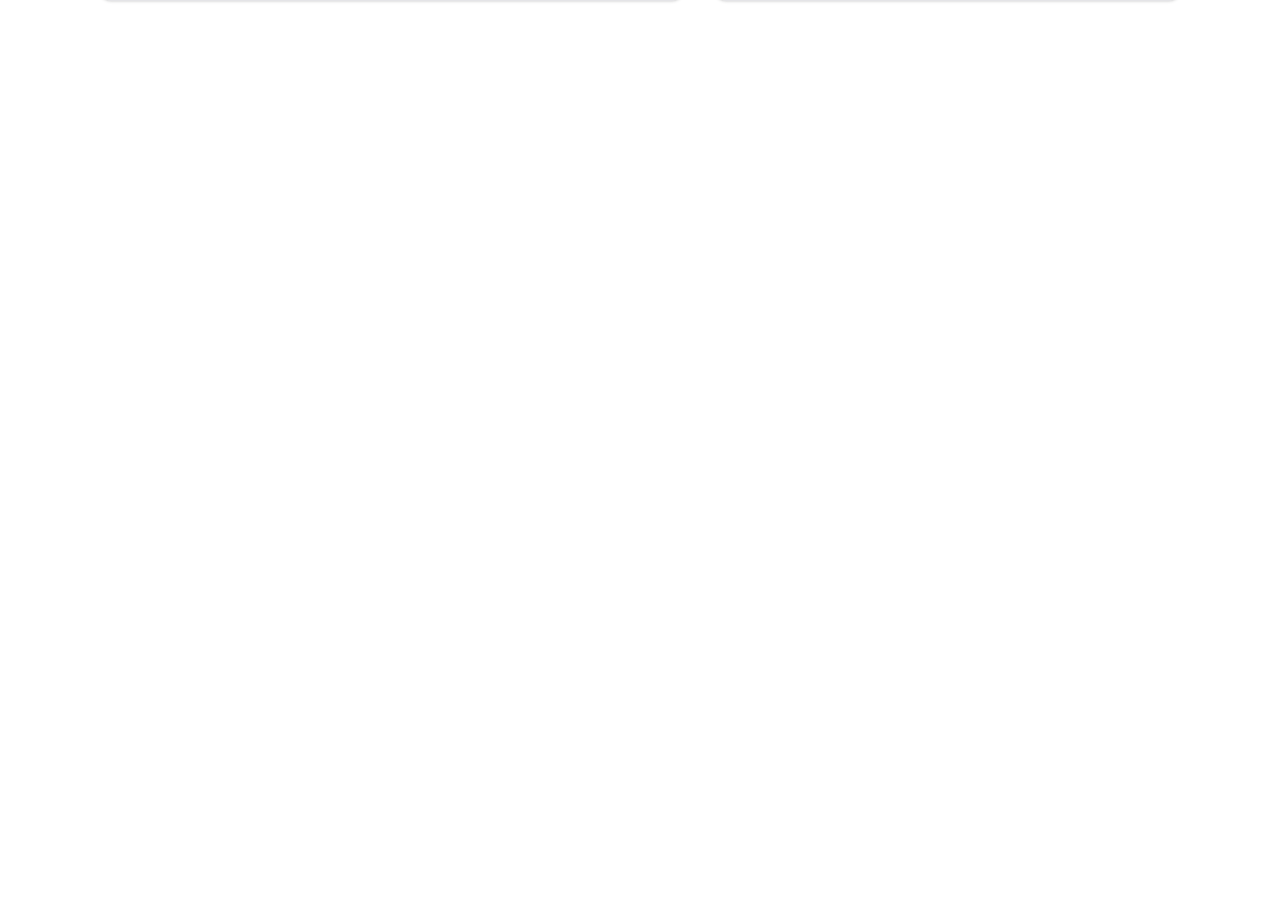
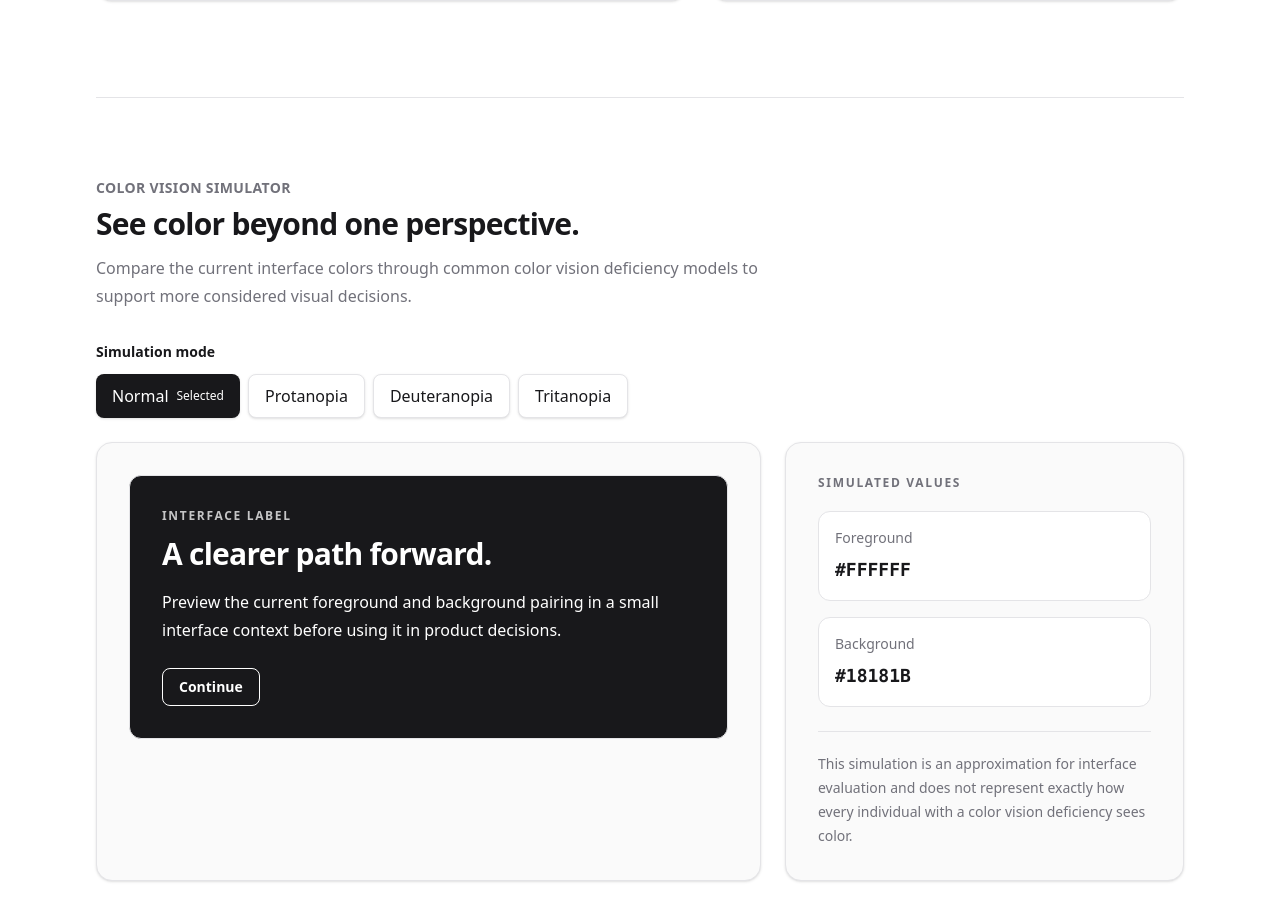
Before and after one commit to AldoKT/readease-accessibility-checker, a Next.js app: page / in a window 1280 px wide. Shown: the part 2488-3409 px from the top of the page. Before the commit the page ends 2601 px from the top, so only its background shows below. Built offline with nearby package versions, Linux system fonts and the light colour scheme.

Commit message:
add color vision simulator

```diff
--- a/src/app/page.tsx
+++ b/src/app/page.tsx
@@ -3,6 +3,7 @@
 import { useMemo, useState } from "react";
 import { ColorInput } from "@/components/ColorInput";
 import { ContrastResult } from "@/components/ContrastResult";
+import { ColorVisionSimulator } from "@/components/ColorVisionSimulator";
 import { HeroPreview } from "@/components/HeroPreview";
 import { PreviewPanel } from "@/components/PreviewPanel";
 import { ReadabilityAnalyzer } from "@/components/ReadabilityAnalyzer";
@@ -88,6 +89,7 @@ export default function Home() {
 
         <PreviewPanel foreground={previewForeground} background={previewBackground} />
         <ReadabilityAnalyzer />
+        <ColorVisionSimulator background={previewBackground} foreground={previewForeground} />
       </div>
     </main>
   );
--- /dev/null
+++ b/src/components/ColorVisionSimulator.tsx
@@ -0,0 +1,106 @@
+"use client";
+
+import { useMemo, useState } from "react";
+import {
+  simulateHexColor,
+  type ColorVisionMode,
+} from "@/lib/colorblind";
+
+type ColorVisionSimulatorProps = {
+  foreground: string | null;
+  background: string | null;
+};
+
+const MODES: ReadonlyArray<{ value: ColorVisionMode; label: string }> = [
+  { value: "normal", label: "Normal" },
+  { value: "protanopia", label: "Protanopia" },
+  { value: "deuteranopia", label: "Deuteranopia" },
+  { value: "tritanopia", label: "Tritanopia" },
+];
+
+export function ColorVisionSimulator({
+  foreground,
+  background,
+}: ColorVisionSimulatorProps) {
+  const [mode, setMode] = useState<ColorVisionMode>("normal");
+  const simulatedForeground = useMemo(
+    () => (foreground === null ? null : simulateHexColor(foreground, mode)),
+    [foreground, mode],
+  );
+  const simulatedBackground = useMemo(
+    () => (background === null ? null : simulateHexColor(background, mode)),
+    [background, mode],
+  );
+  const isAvailable =
+    simulatedForeground !== null && simulatedBackground !== null;
+
+  return (
+    <section aria-labelledby="color-vision-heading" className="mt-20 border-t border-border pt-16 sm:mt-24 sm:pt-20">
+      <div className="max-w-2xl">
+        <p className="text-sm font-semibold tracking-wide text-muted uppercase">Color vision simulator</p>
+        <h2 className="mt-2 text-3xl font-semibold tracking-tight text-foreground" id="color-vision-heading">See color beyond one perspective.</h2>
+        <p className="mt-3 leading-7 text-muted">Compare the current interface colors through common color vision deficiency models to support more considered visual decisions.</p>
+      </div>
+
+      <fieldset className="mt-8">
+        <legend className="text-sm font-semibold text-foreground">Simulation mode</legend>
+        <div className="mt-3 flex flex-wrap gap-2" role="group">
+          {MODES.map(({ value, label }) => {
+            const isSelected = mode === value;
+
+            return (
+              <button
+                aria-pressed={isSelected}
+                className={isSelected ? "inline-flex min-h-11 items-center gap-2 rounded-lg bg-foreground px-4 py-2 font-semibold text-background shadow-sm focus-visible:outline-3 focus-visible:outline-offset-3 focus-visible:outline-blue-700" : "inline-flex min-h-11 items-center gap-2 rounded-lg border border-border bg-background px-4 py-2 font-semibold text-foreground shadow-sm hover:bg-zinc-100 focus-visible:outline-3 focus-visible:outline-offset-3 focus-visible:outline-blue-700"}
+                key={value}
+                onClick={() => setMode(value)}
+                type="button"
+              >
+                {label}
+                {isSelected && <span className="text-xs font-medium">Selected</span>}
+              </button>
+            );
+          })}
+        </div>
+      </fieldset>
+
+      <div className="mt-6 grid gap-6 lg:grid-cols-[minmax(0,1fr)_minmax(20rem,0.6fr)]">
+        <div aria-live="polite" className="rounded-2xl border border-border bg-surface p-6 shadow-sm sm:p-8">
+          {isAvailable ? (
+            <article className="rounded-xl border border-border p-6 sm:p-8" style={{ backgroundColor: simulatedBackground, color: simulatedForeground }}>
+              <p className="text-xs font-semibold tracking-[0.14em] uppercase opacity-75">Interface label</p>
+              <h3 className="mt-3 text-3xl font-semibold tracking-tight">A clearer path forward.</h3>
+              <p className="mt-4 max-w-xl text-base leading-7">Preview the current foreground and background pairing in a small interface context before using it in product decisions.</p>
+              <span className="mt-6 inline-flex rounded-lg border border-current px-4 py-2 text-sm font-semibold">Continue</span>
+            </article>
+          ) : (
+            <div className="flex min-h-64 flex-col justify-center">
+              <p className="text-sm font-semibold tracking-[0.14em] text-muted uppercase">Preview unavailable</p>
+              <h3 className="mt-3 text-xl font-semibold text-foreground">Enter two valid colors to simulate them.</h3>
+              <p className="mt-2 max-w-md text-sm leading-6 text-muted">The simulator uses the foreground and background values from the Contrast Checker above.</p>
+            </div>
+          )}
+        </div>
+
+        <aside className="rounded-2xl border border-border bg-surface p-6 shadow-sm sm:p-8">
+          <p className="text-xs font-semibold tracking-[0.14em] text-muted uppercase">Simulated values</p>
+          {isAvailable ? (
+            <dl className="mt-5 space-y-4">
+              <div className="rounded-xl border border-border bg-background p-4">
+                <dt className="text-sm font-medium text-muted">Foreground</dt>
+                <dd className="mt-2 font-mono text-lg font-semibold text-foreground">{simulatedForeground}</dd>
+              </div>
+              <div className="rounded-xl border border-border bg-background p-4">
+                <dt className="text-sm font-medium text-muted">Background</dt>
+                <dd className="mt-2 font-mono text-lg font-semibold text-foreground">{simulatedBackground}</dd>
+              </div>
+            </dl>
+          ) : (
+            <p className="mt-5 text-sm leading-6 text-muted">Simulated HEX values will appear when both checker colors are valid.</p>
+          )}
+          <p className="mt-6 border-t border-border pt-5 text-sm leading-6 text-muted">This simulation is an approximation for interface evaluation and does not represent exactly how every individual with a color vision deficiency sees color.</p>
+        </aside>
+      </div>
+    </section>
+  );
+}
--- /dev/null
+++ b/src/lib/colorblind.ts
@@ -0,0 +1,119 @@
+import { hexToRgb, srgbChannelToLinear, type RGB } from "@/lib/contrast";
+
+export type ColorVisionMode =
+  | "normal"
+  | "protanopia"
+  | "deuteranopia"
+  | "tritanopia";
+
+type ColorVisionMatrix = readonly [
+  readonly [number, number, number],
+  readonly [number, number, number],
+  readonly [number, number, number],
+];
+
+const MAX_RGB_CHANNEL = 255;
+const LINEAR_RGB_THRESHOLD = 0.0031308;
+
+/**
+ * Full-severity matrices from the Machado, Oliveira, and Fernandes (2009)
+ * physiologically based model. This is an approximate interface-preview aid,
+ * not a medical diagnostic model or an exact representation of any individual's vision.
+ */
+const COLOR_VISION_MATRICES: Record<
+  Exclude<ColorVisionMode, "normal">,
+  ColorVisionMatrix
+> = {
+  protanopia: [
+    [0.152286, 1.052583, -0.204868],
+    [0.114503, 0.786281, 0.099216],
+    [-0.003882, -0.048116, 1.051998],
+  ],
+  deuteranopia: [
+    [0.367322, 0.860646, -0.227968],
+    [0.280085, 0.672501, 0.047413],
+    [-0.01182, 0.04294, 0.968881],
+  ],
+  tritanopia: [
+    [1.255528, -0.076749, -0.178779],
+    [-0.078411, 0.930809, 0.147602],
+    [0.004733, 0.691367, 0.3039],
+  ],
+};
+
+function clampChannel(channel: number): number {
+  if (!Number.isFinite(channel)) {
+    return 0;
+  }
+
+  return Math.min(MAX_RGB_CHANNEL, Math.max(0, Math.round(channel)));
+}
+
+function normalizeRgb({ r, g, b }: RGB): RGB {
+  return {
+    r: clampChannel(r),
+    g: clampChannel(g),
+    b: clampChannel(b),
+  };
+}
+
+function linearChannelToSrgb(channel: number): number {
+  const clampedChannel = Math.min(1, Math.max(0, channel));
+
+  return clampedChannel <= LINEAR_RGB_THRESHOLD
+    ? clampedChannel * 12.92
+    : 1.055 * clampedChannel ** (1 / 2.4) - 0.055;
+}
+
+function applyMatrix(
+  [red, green, blue]: readonly [number, number, number],
+  matrix: ColorVisionMatrix,
+): [number, number, number] {
+  return [
+    matrix[0][0] * red + matrix[0][1] * green + matrix[0][2] * blue,
+    matrix[1][0] * red + matrix[1][1] * green + matrix[1][2] * blue,
+    matrix[2][0] * red + matrix[2][1] * green + matrix[2][2] * blue,
+  ];
+}
+
+/** Simulates a color-vision mode and returns finite, clamped 8-bit RGB channels. */
+export function simulateColorVision(rgb: RGB, mode: ColorVisionMode): RGB {
+  const source = normalizeRgb(rgb);
+
+  if (mode === "normal") {
+    return source;
+  }
+
+  const linearRgb = [
+    srgbChannelToLinear(source.r / MAX_RGB_CHANNEL),
+    srgbChannelToLinear(source.g / MAX_RGB_CHANNEL),
+    srgbChannelToLinear(source.b / MAX_RGB_CHANNEL),
+  ] as const;
+  const transformedRgb = applyMatrix(linearRgb, COLOR_VISION_MATRICES[mode]);
+
+  return {
+    r: clampChannel(linearChannelToSrgb(transformedRgb[0]) * MAX_RGB_CHANNEL),
+    g: clampChannel(linearChannelToSrgb(transformedRgb[1]) * MAX_RGB_CHANNEL),
+    b: clampChannel(linearChannelToSrgb(transformedRgb[2]) * MAX_RGB_CHANNEL),
+  };
+}
+
+/** Converts 8-bit RGB channels to an uppercase, six-digit hexadecimal color. */
+export function rgbToHex(rgb: RGB): string {
+  const { r, g, b } = normalizeRgb(rgb);
+
+  return `#${[r, g, b]
+    .map((channel) => channel.toString(16).padStart(2, "0"))
+    .join("")
+    .toUpperCase()}`;
+}
+
+/** Simulates a valid hexadecimal color, returning null when the input cannot be parsed. */
+export function simulateHexColor(
+  hex: string,
+  mode: ColorVisionMode,
+): string | null {
+  const rgb = hexToRgb(hex);
+
+  return rgb === null ? null : rgbToHex(simulateColorVision(rgb, mode));
+}
```
